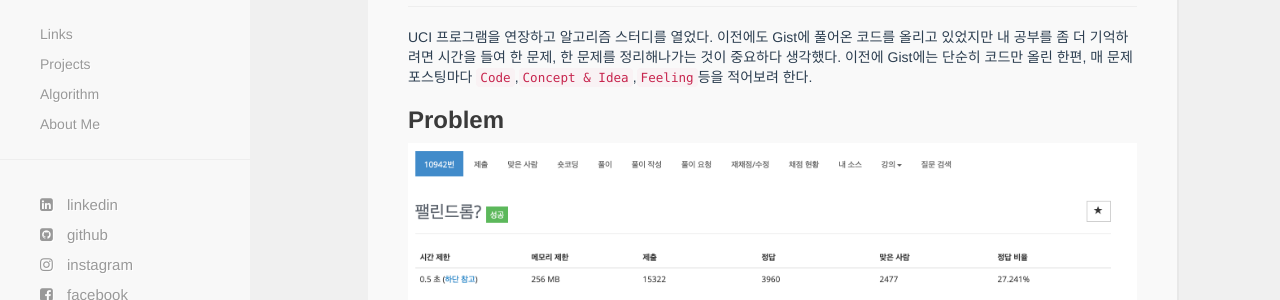
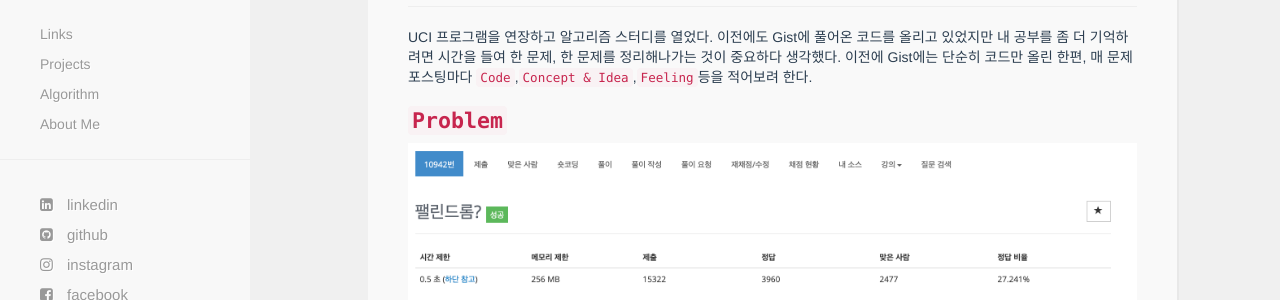
Before and after one commit to victoriagjh/victoriagjh.github.io, a Jekyll site: the page built from _posts/2019-09-20-10942-팰린드롬?.markdown, in a window 1280 px wide. Shown: the part 143-443 px from the top of the page. Built offline with Jekyll 4.4.1, drawn with Linux system fonts in a browser that asks for light colours; nearby versions of some CDN libraries; comment, search, counter and statistics services are not loaded.

```diff
--- a/_posts/2019-09-20-10942-팰린드롬?.markdown
+++ b/_posts/2019-09-20-10942-팰린드롬?.markdown
@@ -8,7 +8,7 @@ categories: algorithm
 UCI 프로그램을 연장하고 알고리즘 스터디를 열었다. 이전에도 Gist에 풀어온 코드를 올리고 있었지만 내 공부를 좀 더 기억하려면 시간을 들여 한 문제, 한 문제를 정리해나가는 것이 중요하다 생각했다.
 이전에 Gist에는 단순히 코드만 올린 한편, 매 문제 포스팅마다 `Code`,`Concept & Idea`,`Feeling`등을 적어보려 한다.
 
-### Problem
+### `Problem`
 ![Image]({{ site.baseurl }}/images/10942.png)
 
 ### Concept & Idea
```
